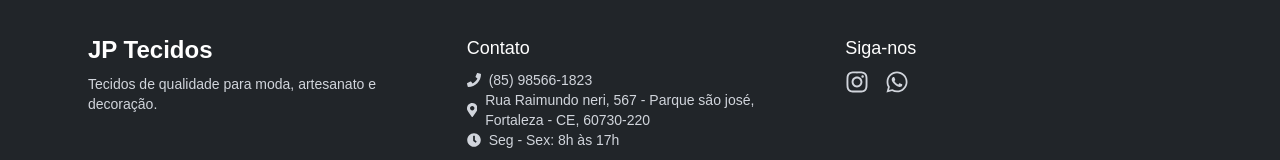
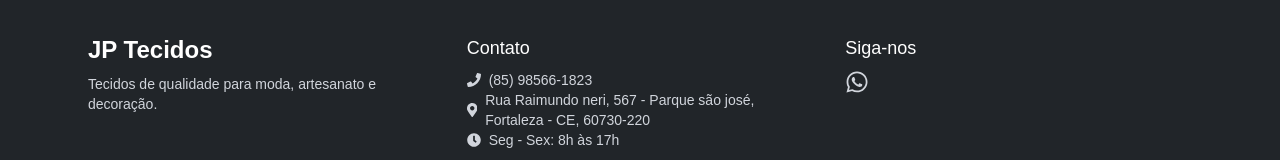
Before and after one commit to adryeldeev/LP-LOJAJPTECIDOS, a React (Vite) app: page / in a window 1280 px wide. Shown: the part 3395-3555 px from the top of the page. Built offline with nearby package versions, Linux system fonts and the light colour scheme.

Commit message:
atualizando footer

```diff
--- a/src/Components/Footer/Footer.tsx
+++ b/src/Components/Footer/Footer.tsx
@@ -1,5 +1,5 @@
 
-import { FaInstagram, FaWhatsapp, FaPhone, FaMapMarkerAlt, FaClock, FaPaperPlane } from "react-icons/fa";
+import {  FaWhatsapp, FaPhone, FaMapMarkerAlt, FaClock, FaPaperPlane } from "react-icons/fa";
 
 const Footer = () => {
   const numero = "+5585985661823"; // coloque o número com DDI + DDD, ex: 55 11 91234-5678
@@ -63,14 +63,7 @@ const Footer = () => {
           <h3 className="text-white text-lg font-medium">Siga-nos</h3>
           <div className="flex gap-4 mt-2 text-2xl">
 
-            <a
-              href="https://instagram.com"
-              target="_blank"
-              rel="noopener noreferrer"
-              className="hover:text-white transition"
-            >
-              <FaInstagram />
-            </a>
+
             <a
               href={linkWhatsapp}
               target="_blank"
```
